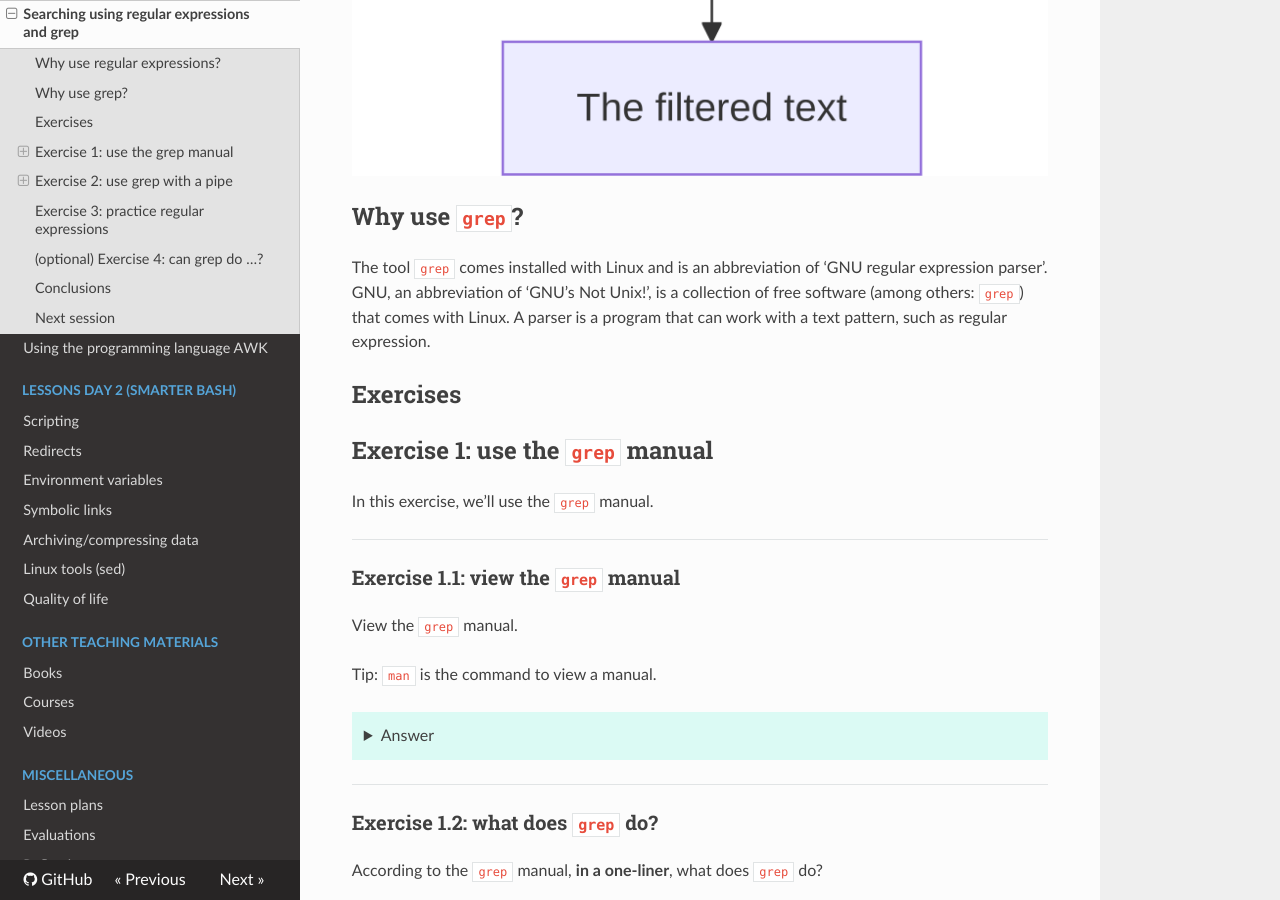
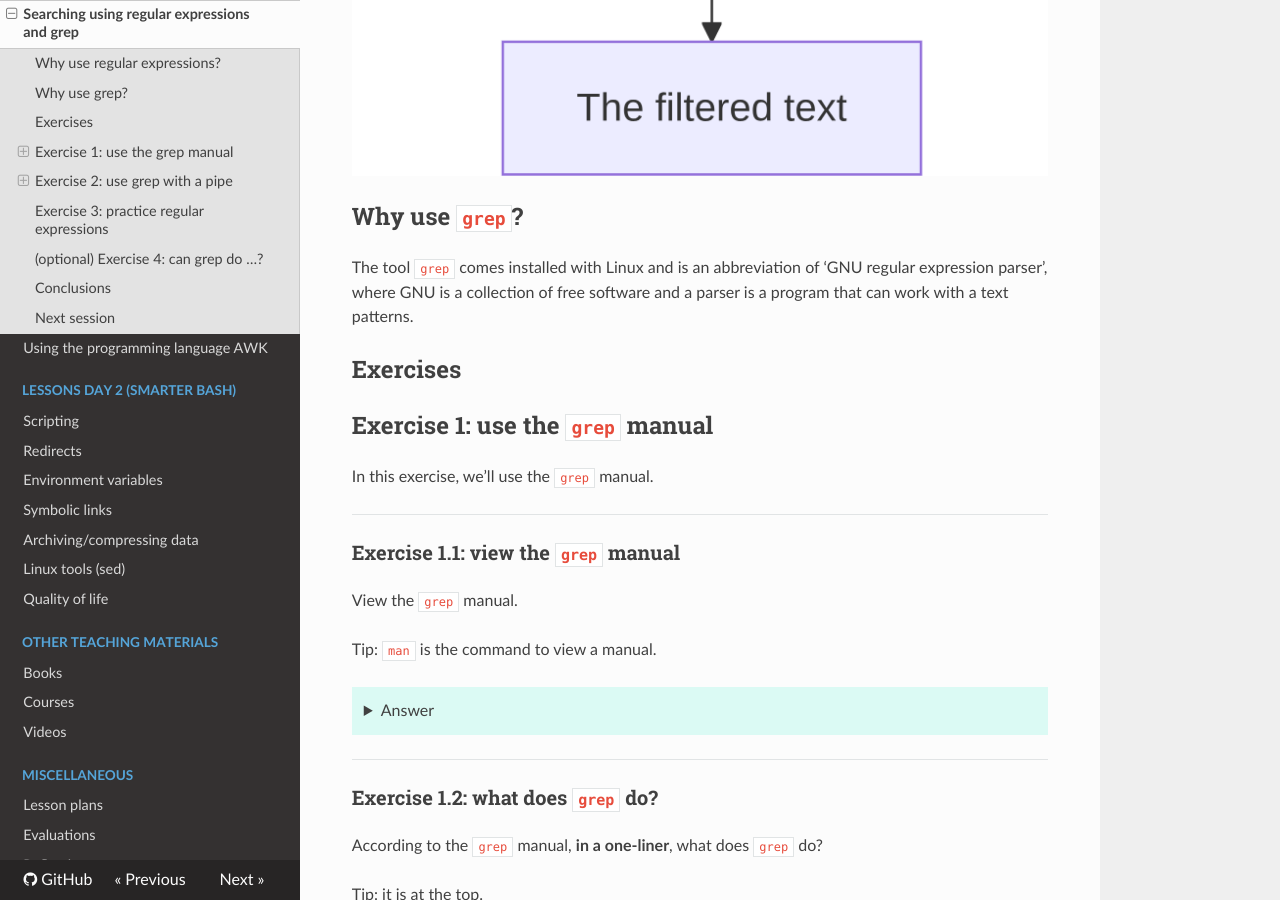
Before and after one commit to UPPMAX/linux-command-line-201, an MkDocs documentation site: the page built from docs/sessions/regular_expressions_and_grep/README.md, in a window 1280 px wide and 900 px high, scrolled down 1237 px. Built offline with MkDocs 1.6.1, drawn with Linux system fonts in a browser that asks for light colours; nearby versions of some CDN libraries.

Commit message:
Simplify

```diff
--- a/docs/sessions/regular_expressions_and_grep/README.md
+++ b/docs/sessions/regular_expressions_and_grep/README.md
@@ -57,13 +57,11 @@ such as a first name, a last name, a phone number, etc.
 
 ## Why use `grep`?
 
-The tool `grep` comes installed with Linux and is an abbreviation
-of 'GNU regular expression parser'.
-GNU, an abbreviation of 'GNU's Not Unix!', is a
-collection of free software (among others: `grep`)
-that comes with Linux.
-A parser is a program that can work with a text pattern,
-such as regular expression.
+The tool `grep` comes installed with Linux
+and is an abbreviation
+of 'GNU regular expression parser',
+where GNU is a collection of free software
+and a parser is a program that can work with a text patterns.
 
 ## Exercises
 
```
